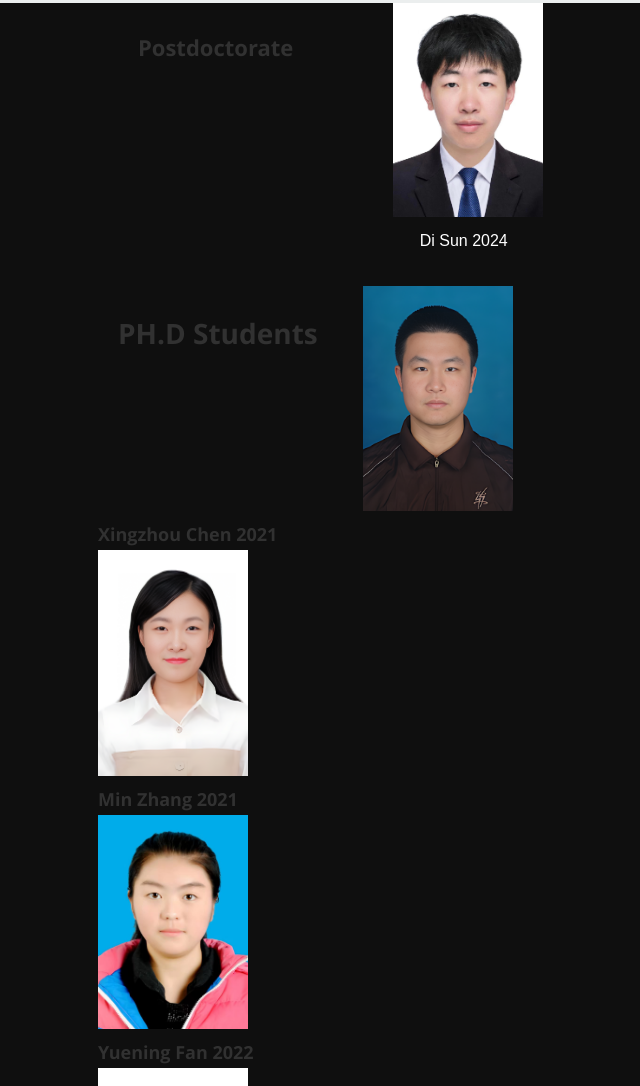
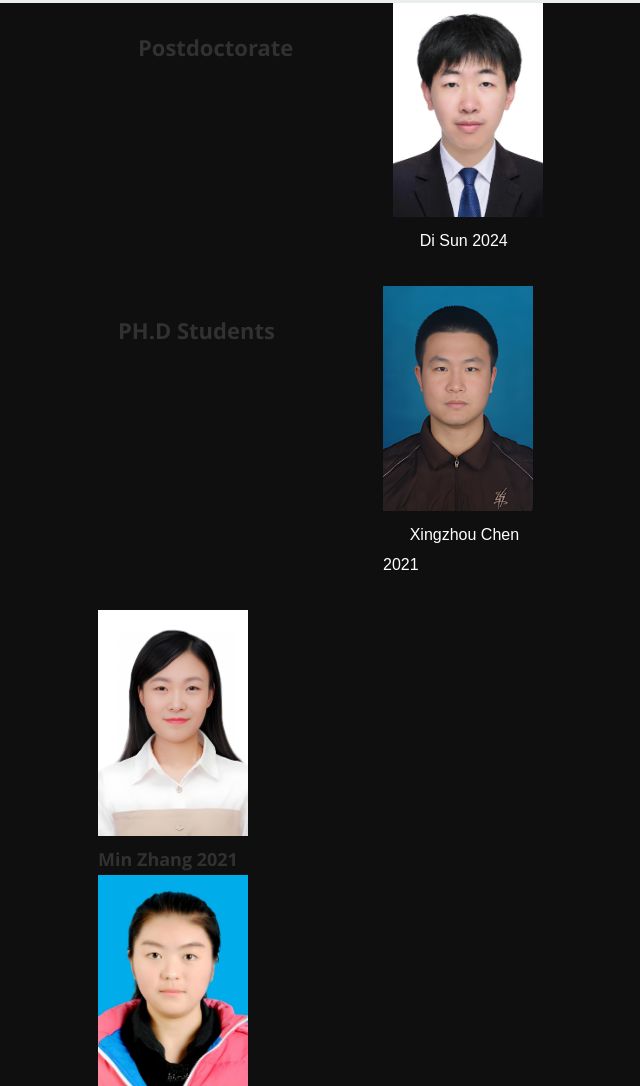
Before and after one commit to sunzheng85/ZSUN, a plain HTML site: page index.html in a window 1280 px wide. Shown: the part 8307-9393 px from the top of the page, without its empty margins (12-652 px from the left). Drawn offline with nearby package versions, Linux system fonts and the light colour scheme.

Commit message:
Update index.html

```diff
--- a/index.html
+++ b/index.html
@@ -534,32 +534,34 @@
 	   <p align="center">
          </div>
 
-        <div class="nine columns main-col">
+         <div class="nine columns main-col">
             <div class="row item">
                <div class="three columns">
 		<img src="images/Di Sun.jpg" width="150" height="250" alt="Di Sun">
 	        <p style="font-size:16px; color:white;font-family:sans-serif">&nbsp&nbsp&nbsp&nbsp&nbsp Di Sun 2024</p>
-
                </div>
-
             </div> <!-- item end -->
-
          </div> <!-- main-col end -->
-
-
-
-
-
 
 
      <div class="row PH.D Students">
 	  <div class="three columns header-col">
 	    <p align="center">
-            <h2><span>PH.D Students</span></h2>
+            <h3><span>PH.D Students</span></h3>
 	    </p>
-         </div>
-	   <img src="images/Xingzhou Chen.jpg" width="150" height="250" alt="Xingzhou Chen">
-	   <h5><span>Xingzhou Chen 2021</span></h5>
+          </div>
+	  <div class="nine columns main-col">
+            <div class="row item">
+               <div class="three columns">
+		<img src="images/Xingzhou Chen.jpg" width="150" height="250" alt="Xingzhou Chen">
+	        <p style="font-size:16px; color:white;font-family:sans-serif">&nbsp&nbsp&nbsp&nbsp&nbsp Xingzhou Chen 2021</p>
+               </div>
+            </div> <!-- item end -->
+            </div> <!-- main-col end -->
+
+
+
+
            <img src="images/Min Zhang.jpg" width="150" height="250" alt="Min Zhang">
 	   <h5><span>Min Zhang 2021</span></h5>
 	   <img src="images/Yuening Fan.jpg" width="150" height="250" alt="Yuening Fan">
```
